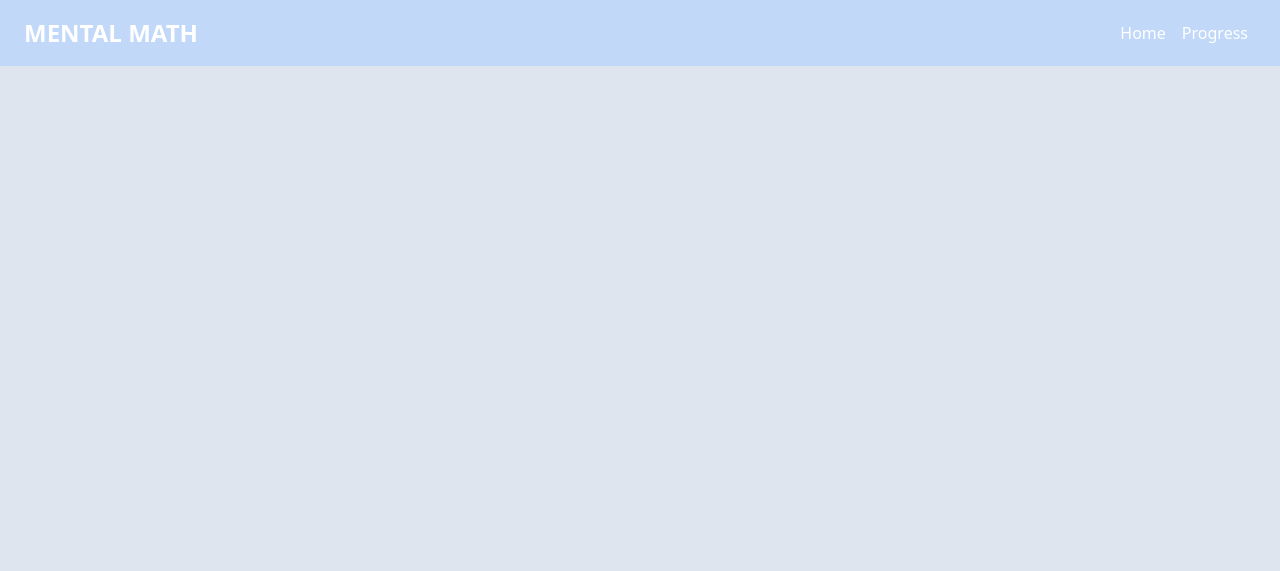
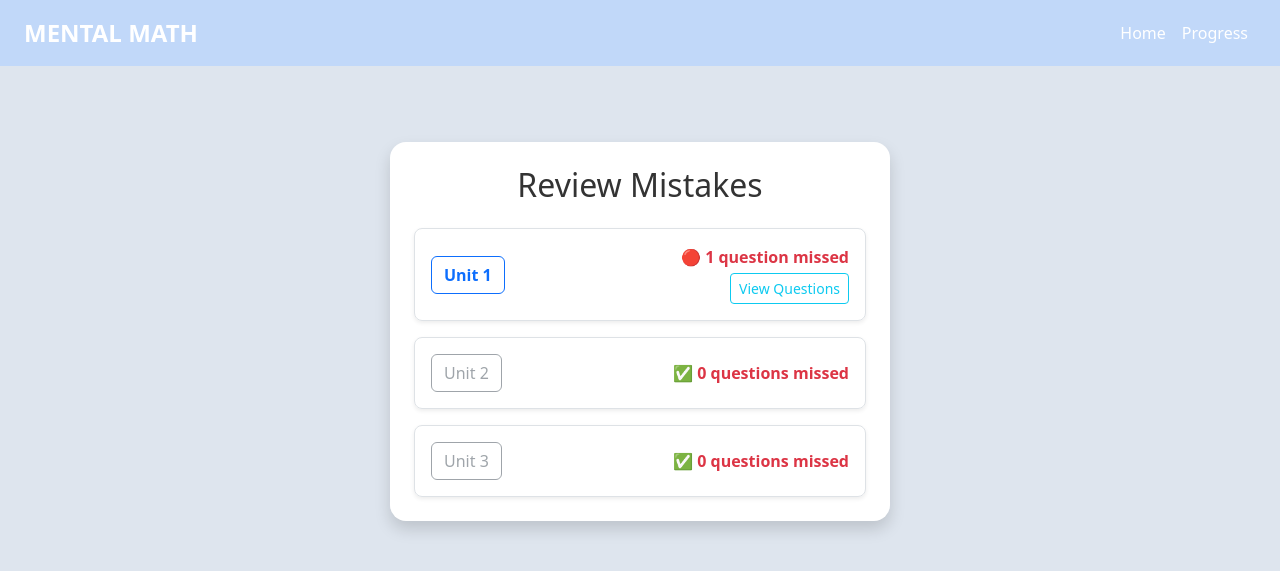
Before and after one commit to CostanzaSiniscalchi/MentalMath, a Flask app: page /review in a window 1280 px wide. Shown: the top 571 px of the page. Run offline with Flask 3, Linux system fonts and the light colour scheme.

Commit message:
Add review mistakes page with hover effects and update summary button

```diff
--- /dev/null
+++ b/static/css/review_mistakes.css
@@ -0,0 +1,5 @@
+  .unit-box:hover {
+    background-color: #f8f9fa;
+    transform: scale(1.01);
+    transition: 0.2s ease-in-out;
+  }
--- a/templates/review_mistakes.html
+++ b/templates/review_mistakes.html
@@ -1,13 +1,49 @@
 {% extends "base.html" %}
 
-{% block title %}EXAMPLE TEXT HERE{% endblock %}
+{% block title %}Review Mistakes{% endblock %}
 
 {% block styles %}
-    <!-- <link rel="stylesheet" href="{{ url_for('static', filename='css/home.css') }}?v=2"> -->
+    <link rel="stylesheet" href="{{ url_for('static', filename='css/review_mistakes.css') }}?v=2">
 {% endblock %}
 
 
 {% block content %}
+
+<div class="container py-5">
+    <div class="d-flex justify-content-center">
+      <div class="rounded-4 p-4 shadow" style="background-color: white; width: 100%; max-width: 500px;">
+        <h2 class="text-center mb-4">Review Mistakes</h2>
+
+        <!-- Unit 1 -->
+        <div class="d-flex justify-content-between align-items-center border rounded-3 p-3 mb-3 shadow-sm unit-box">
+          <div>
+            <button class="btn btn-outline-primary fw-semibold">Unit 1</button>
+          </div>
+          <div class="text-end">
+            <div class="text-danger fw-semibold">🔴 1 question missed</div>
+            <a href="#" class="btn btn-outline-info btn-sm mt-1">View Questions</a>
+          </div>
+        </div>
+
+        <!-- Unit 2 -->
+        <div class="d-flex justify-content-between align-items-center border rounded-3 p-3 mb-3 shadow-sm unit-box">
+          <div>
+            <button class="btn btn-outline-secondary" disabled>Unit 2</button>
+          </div>
+          <div class="text-danger fw-semibold text-end">✅ 0 questions missed</div>
+        </div>
+
+        <!-- Unit 3 -->
+        <div class="d-flex justify-content-between align-items-center border rounded-3 p-3 shadow-sm unit-box">
+          <div>
+            <button class="btn btn-outline-secondary" disabled>Unit 3</button>
+          </div>
+          <div class="text-danger fw-semibold text-end">✅ 0 questions missed</div>
+        </div>
+      </div>
+    </div>
+  </div>
+
 
 {% endblock %}
 
```
Also changed, not shown: templates/summary.html (+4 -4 lines).
